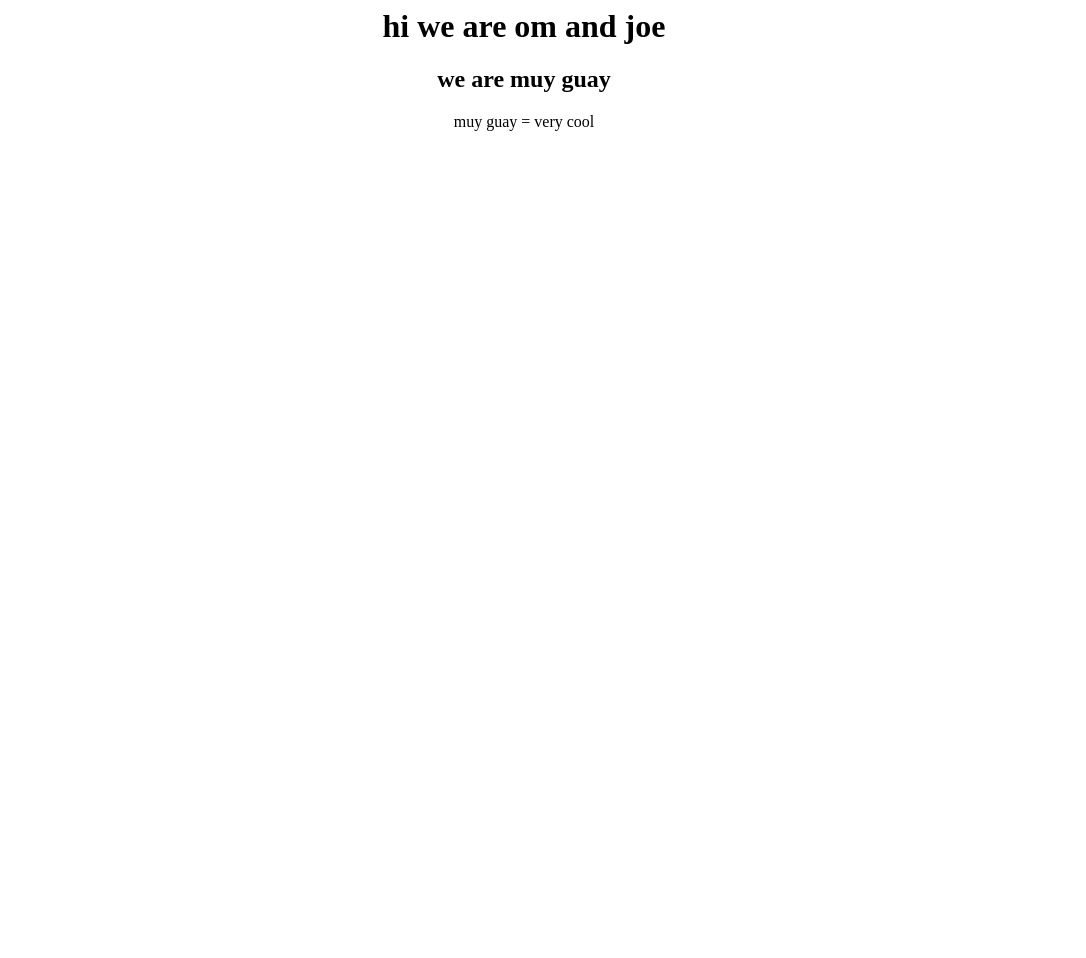
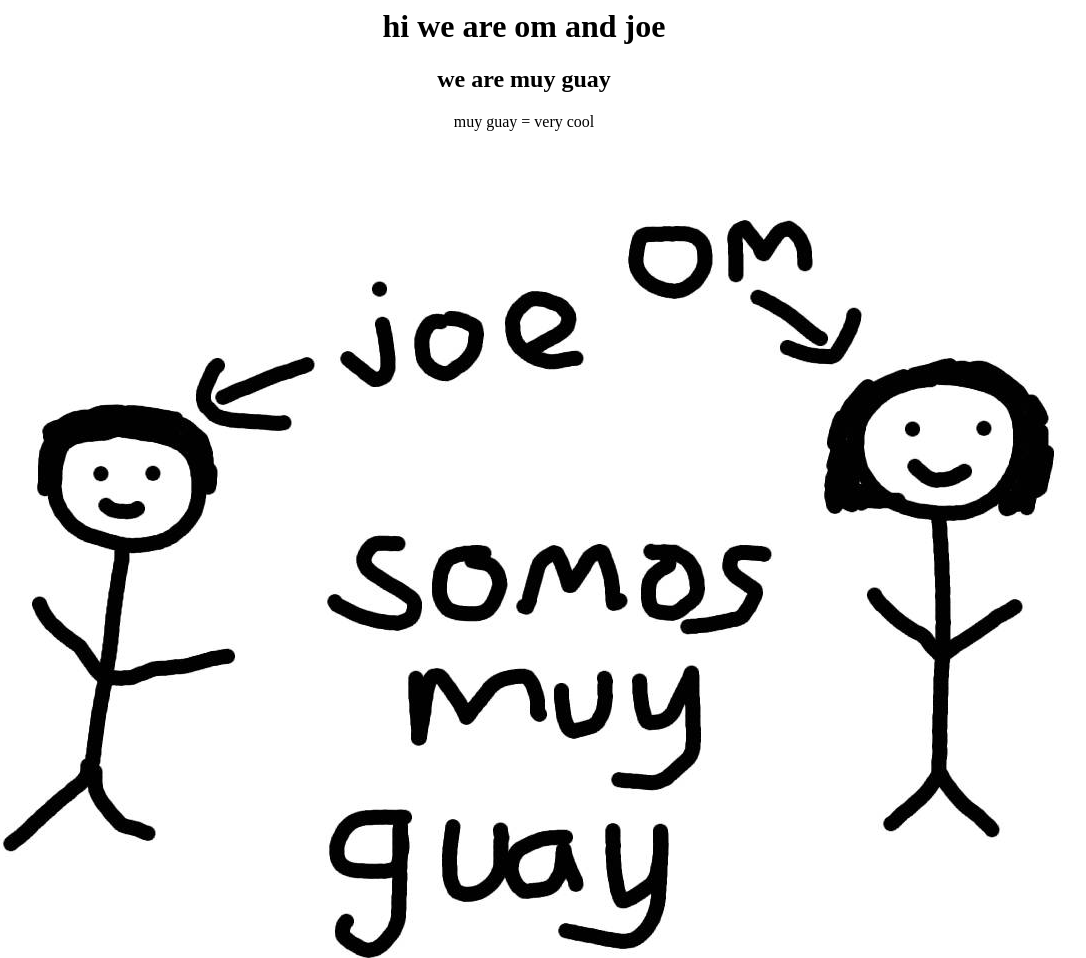
Before and after one commit to muyguay123/website, a plain HTML site: page index.html in a window 1280 px wide. Shown: the top 958 px of the page, without its empty margins (116-1202 px from the left). Before the commit the page ends 800 px from the top, so only its background shows below. Drawn offline with Linux system fonts and the light colour scheme.

Commit message:
Update index.html

```diff
--- a/index.html
+++ b/index.html
@@ -2,5 +2,5 @@
 <h1> hi we are om and joe </h1>
 <h2> we are muy guay </h2
 <p> muy guay = very cool </p>
-<img src="https://raw.githubusercontent.com/muyguay123/website/main/guay.jpeg>
+<img src="https://raw.githubusercontent.com/muyguay123/website/main/guay.jpeg">
 </center>
```
